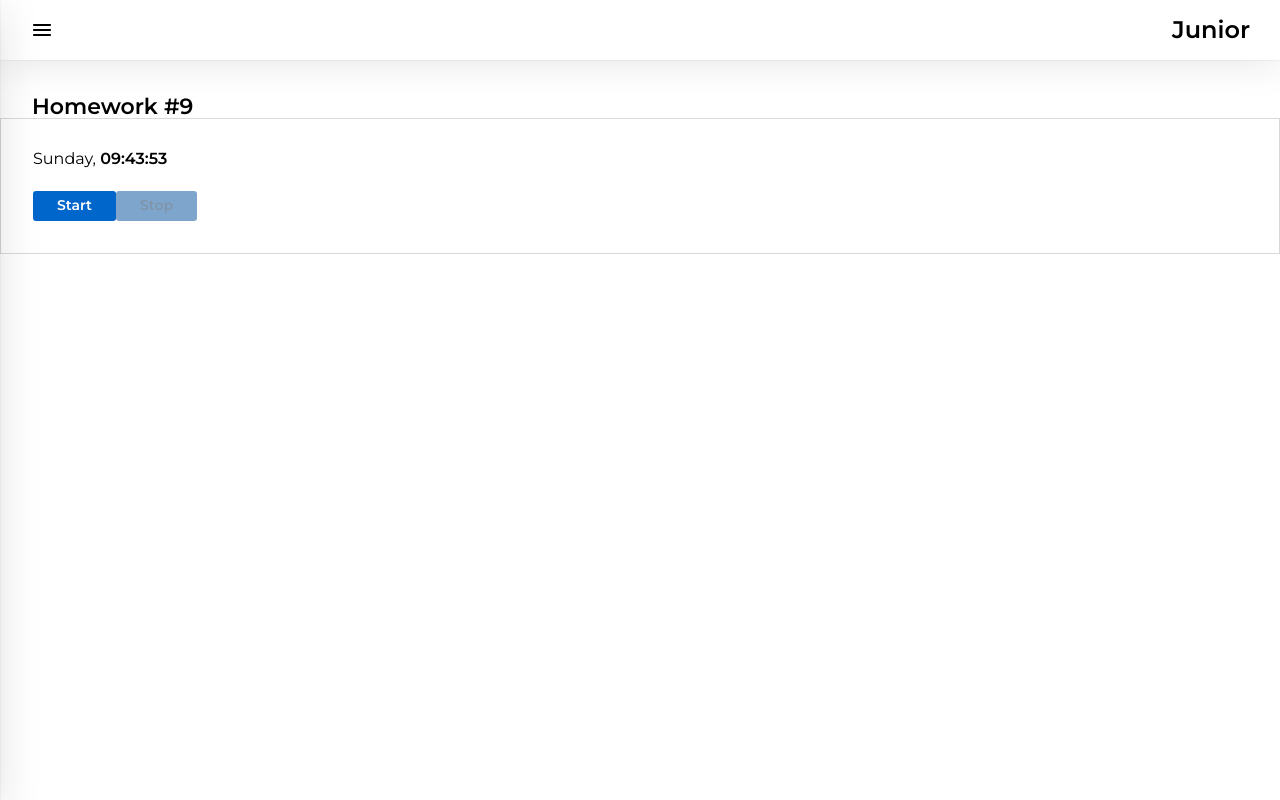
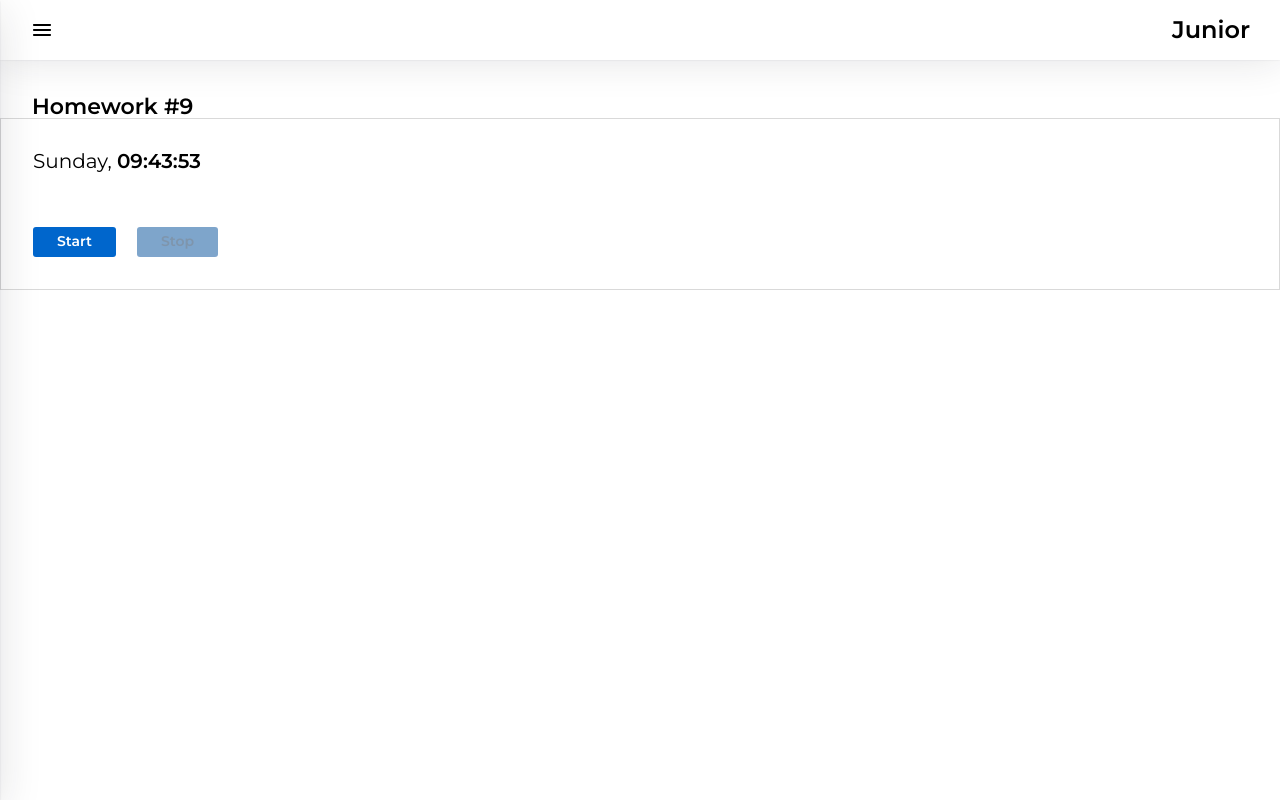
Before and after one commit to akach-dev/home-front-tuesday, a React (Create React App) app: page /#/junior in a window 1280 px wide. Built offline with nearby package versions, Linux system fonts and the light colour scheme.

Commit message:
lesson HW9 done

```diff
--- a/src/s2-homeworks/hw09/Clock.module.css
+++ b/src/s2-homeworks/hw09/Clock.module.css
@@ -1,15 +1,27 @@
 .buttonsContainer {
+    display: flex;
+    gap: 21px;
 }
 
 .clock {
+    font-size: 20px;
 }
 
 .watch {
 }
 
+.watch:not(:last-child) {
+    margin-bottom: 13px;
+}
+
 .watch strong {
+    font-weight: 600;
 }
 
 .more {
     margin-top: 8px;
 }
+
+.more:last-child {
+    margin-bottom: 23px;
+}
--- a/src/s2-homeworks/hw09/Clock.tsx
+++ b/src/s2-homeworks/hw09/Clock.tsx
@@ -9,7 +9,6 @@ function Clock() {
   const [date, setDate] = useState<Date>(new Date(restoreState('hw9-date', Date.now())))
   const [show, setShow] = useState<boolean>(false)
 
-  console.log(timerId)
 
   const start = () => {
     // пишут студенты // запустить часы (должно отображаться реальное время, а не +1)
@@ -38,6 +37,7 @@ function Clock() {
     setShow(false)
 
   }
+
   let formatter1 = new Intl.DateTimeFormat("ru");
 
   const stringTime = new Intl.DateTimeFormat("ru", {
```
